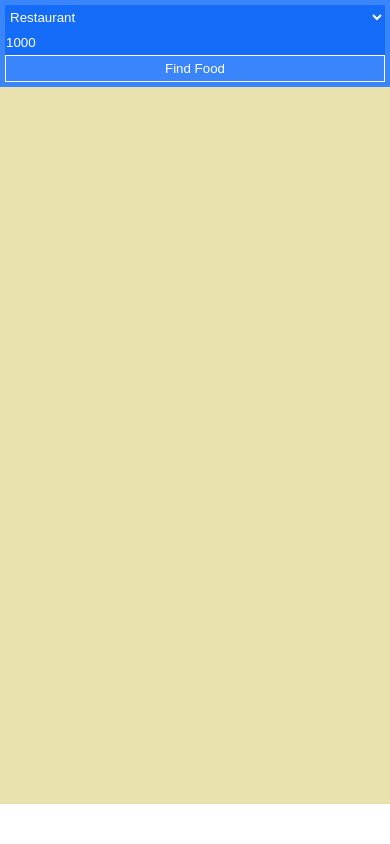
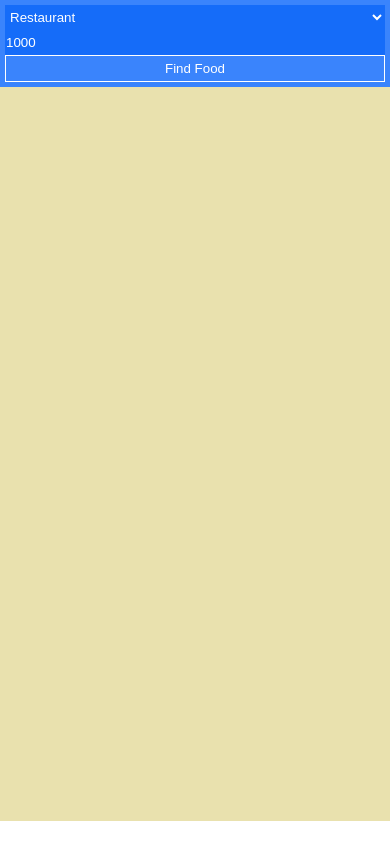
Before and after one commit to rhen99/LD-Food-Finder, a plain HTML site: page index.html in a window 390 px wide. Drawn offline with Linux system fonts and the light colour scheme; some packages are replaced by stand-ins of ours.

Commit message:
mobile last edit

```diff
--- a/css/style.css
+++ b/css/style.css
@@ -63,6 +63,6 @@ body{
         width: 100%;
     }
     #map{
-        height: 85vh;
+        height: 87vh;
     }
 }
```
